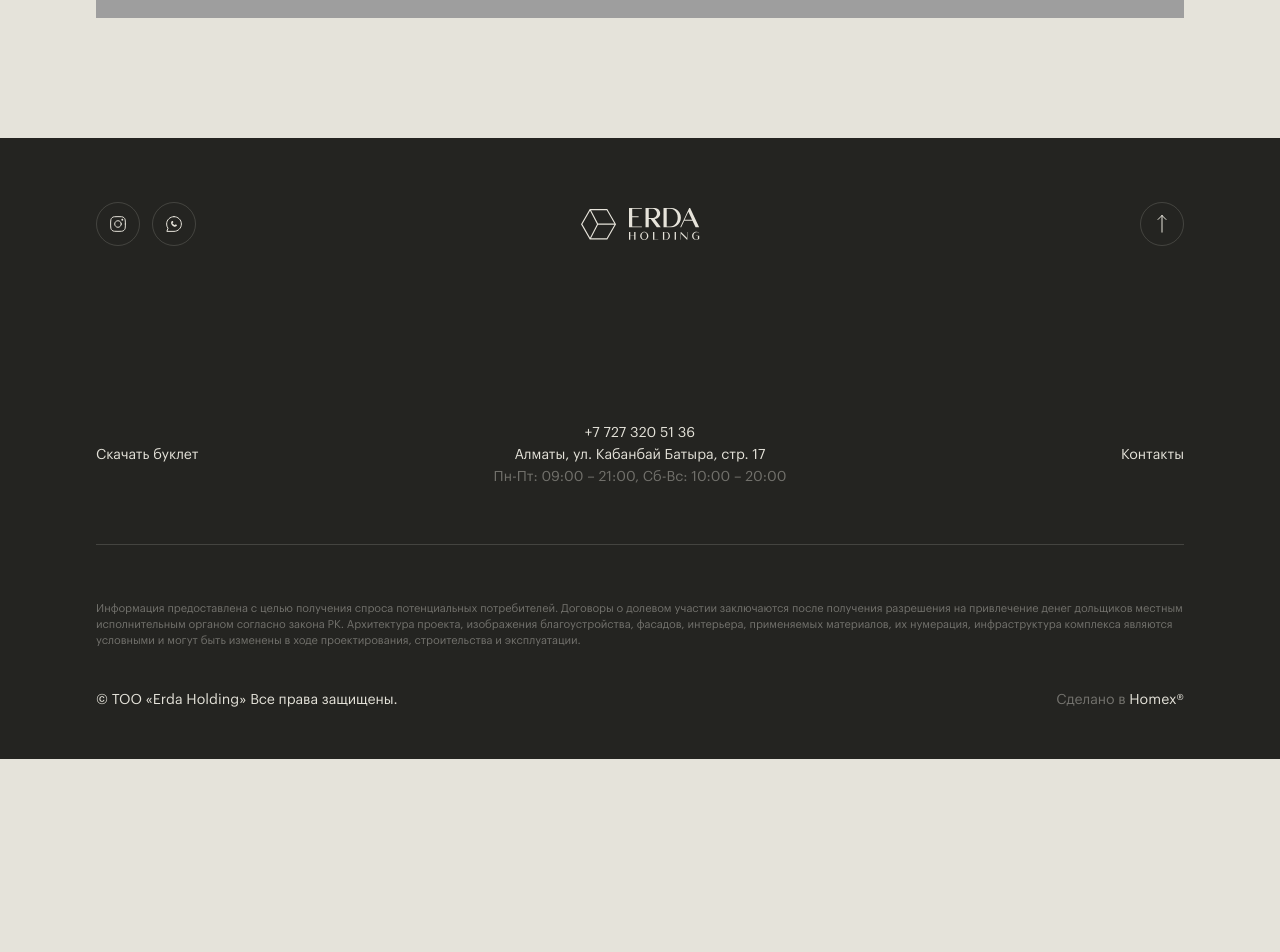
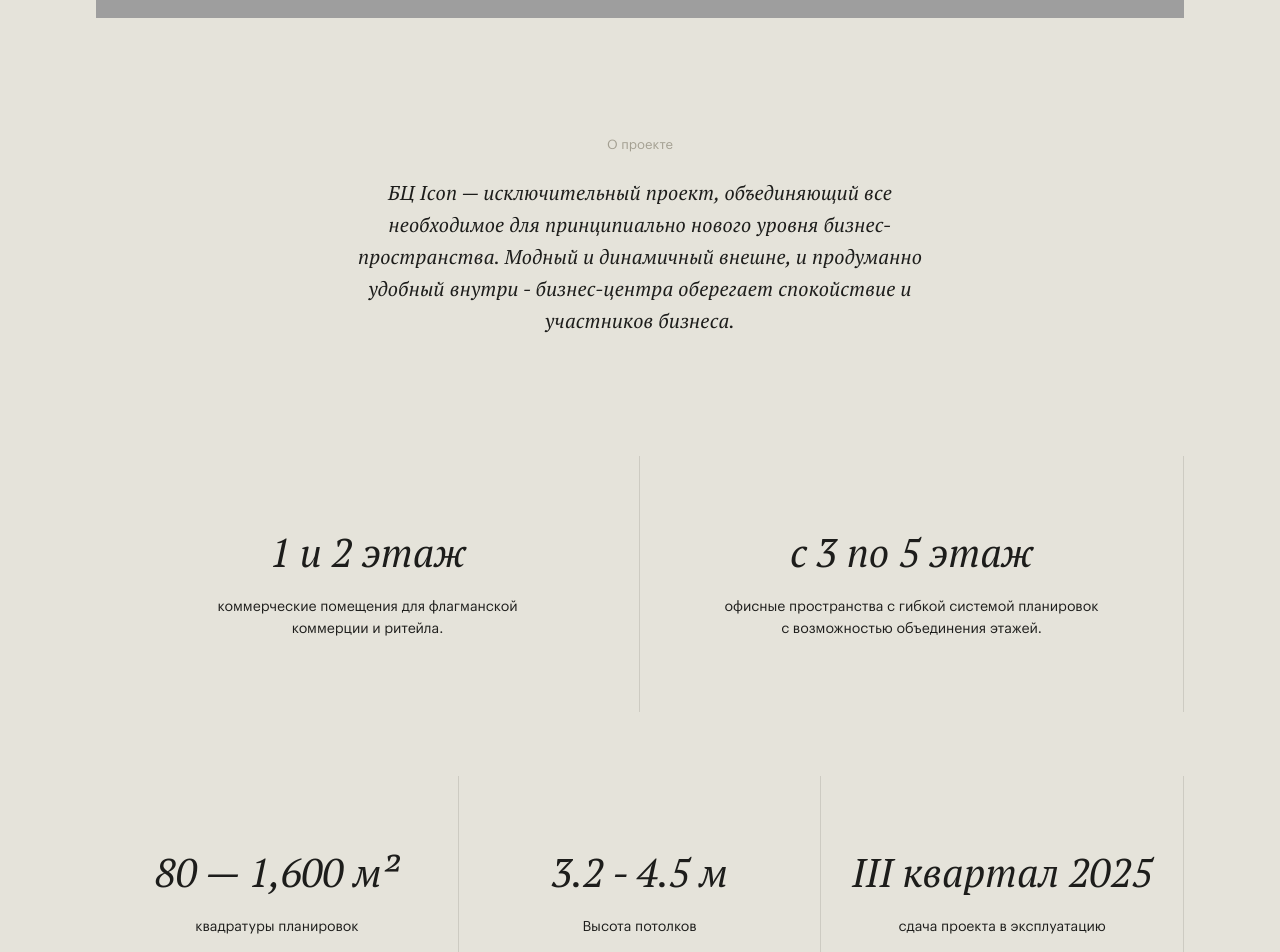
Before and after one commit to Murat1703/erda-project, a React (Vite) app: page /projects/icon in a window 1280 px wide. Shown: the part 1160-2112 px from the top of the page. Before the commit the page ends 1919 px from the top, so only its background shows below. Built offline with nearby package versions, Linux system fonts and the light colour scheme; grey boxes are pictures that could not be loaded.

Commit message:
projectPage Edit

```diff
--- a/src/components/MainSection/MainSection.jsx
+++ b/src/components/MainSection/MainSection.jsx
@@ -92,7 +92,7 @@
                     }}
                 >
                     <SwiperSlide>
-                        <div className={cls.slideItem}>
+                        <a href='/projects/icon' className={cls.slideItem}>
                             <div className={cls.slideImgWrapper}>
                                 <img src={img1} alt='img'/>
                             </div>
@@ -100,10 +100,10 @@
                                 <p>Icon</p>
                                 <p>пр-кт Сатпаева – уг. ул. Луганского</p>
                             </div>
-                        </div>
+                        </a>
                     </SwiperSlide>
                     <SwiperSlide>
-                        <div className={cls.slideItem}>
+                        <a href='/projects/luminor' className={cls.slideItem}>
                             <div className={cls.slideImgWrapper}>
                                 <img src={img2} alt='img'/>
                             </div>
@@ -111,10 +111,10 @@
                                 <p>Luminor</p>
                                 <p>пр-кт Сатпаева – уг. ул. Луганского</p>
                             </div>
-                        </div>
+                        </a>
                     </SwiperSlide>
                     <SwiperSlide>
-                        <div className={cls.slideItem}>
+                        <a href='/projects/norex' className={cls.slideItem}>
                             <div className={cls.slideImgWrapper}>
                                 <img src={img3} alt='img'/>
                             </div>
@@ -122,7 +122,7 @@
                                 <p>Norex</p>
                                 <p>пр-кт Сатпаева – уг. ул. Луганского</p>
                             </div>
-                        </div>
+                        </a>
                     </SwiperSlide>
 
                 </Swiper>
--- a/src/pages/ProjectsPage/ProjectsPage.jsx
+++ b/src/pages/ProjectsPage/ProjectsPage.jsx
@@ -3,7 +3,7 @@
 import { projects } from './projects';
 
 
-export const ProjectsPage = ({}) =>{
+export const ProjectsPage = () =>{
 
     const id = useParams();
     // console.log('id  = ',id)
@@ -41,6 +41,41 @@
                 <div className={cls.projectImgWrapper}>
                     <img src={project.img} alt='project-img'/>
                 </div>
+                <div className={cls.projectDescription}>
+                    <div className={cls.aboutProjectDescription}>
+                        <p>О проекте</p>
+                        <p>{project.about}</p>
+                    </div>
+                    <div className={cls.descriptionContent}>
+                        <div>
+                            <div className={cls.descriptionItem}>
+                                <p>{project.commercy}</p>
+                                <p>коммерческие помещения для флагманской <br/>коммерции и ритейла.</p>
+                            </div>
+                            <div className={cls.descriptionItem}>
+                                <p>{project.offices}</p>
+                                <p>офисные пространства с гибкой системой планировок<br/>с возможностью объединения этажей.</p>
+                            </div>
+                        </div>
+                        <div>
+                            <div>
+                                <div className={cls.descriptionItem}>
+                                    <p>{project.squareRange}</p>
+                                    <p>квадратуры планировок</p>
+                                </div>
+                                <div className={cls.descriptionItem}>
+                                    <p>{project.height}</p>
+                                    <p>Высота потолков</p>
+                                </div>
+                                <div className={cls.descriptionItem}>
+                                    <p>{project.isReady}</p>
+                                    <p>сдача проекта в эксплуатацию</p>
+                                </div>
+
+                            </div>
+                        </div>
+                    </div>
+                </div>
             </div>
         </section>
     )
--- a/src/pages/ProjectsPage/ProjectsPage.module.css
+++ b/src/pages/ProjectsPage/ProjectsPage.module.css
@@ -105,3 +105,101 @@
     height: 100%;
     object-fit: cover;
 }
+.projectDescription{
+    margin-top: 79px;
+    display: flex;
+    flex-direction: column;
+    gap: 119px;
+}
+.aboutProjectDescription{
+    display: flex;
+    flex-direction: column;
+    gap: 24px;
+    align-items: center;
+    margin: 0 auto;
+    max-width: 624px;
+}
+.aboutProjectDescription > p:nth-child(1){
+    font-size: 13px;
+    line-height: 16px;
+    letter-spacing: .13px;
+    color:var(--btn-opacity-bg);
+}
+.aboutProjectDescription > p:nth-child(2){
+    text-align: center;
+    font-family: "PT Serif", sans-serif;
+    font-size: 20px;
+    font-style: italic;
+    font-weight: 400;
+    line-height: 32px; /* 160% */
+    letter-spacing: 0.2px;
+}
+.descriptionContent{
+    display: flex;
+    flex-direction: column;
+    align-items: flex-start;
+    gap: 32px;
+    align-self: stretch;
+}
+.descriptionContent > div:nth-child(1) {
+    display: flex;
+    padding-bottom: 32px;
+    align-items: center;
+    align-self: stretch;
+}
+.descriptionContent > div:nth-child(2){
+    display: flex;
+    flex-direction: column;
+    align-self: stretch;
+}
+.descriptionContent > div:nth-child(2) > div{
+    display: flex;
+}
+.descriptionItem{
+    display: flex;
+    padding: 72px 0;
+    flex-direction: column;
+    align-items: center;
+    gap: 20px;
+    flex: 1 0 0;
+    align-self: stretch;
+    border-right: 1px solid var(--Alpha-AD12, rgba(29, 29, 27, 0.12));
+}
+.descriptionItem > p:nth-child(1){
+    text-align: center;
+    font-family: "PT Serif", sans-serif;
+    font-size: 40px;
+    font-style: italic;
+    font-weight: 400;
+    line-height: 48px; /* 120% */
+}
+.descriptionItem > p:nth-child(2){
+    text-align: center;
+}
+
+@media (max-width: 960px){
+    .projectsPageWrapper{
+        display: block;
+    }
+    .projectsPageContent{
+        padding: 96px 0;
+    }
+    .top{
+        padding: 0 20px;
+    }
+    .title{
+        gap: 32px;
+    }
+    .projectTitle > div:nth-child(1) > p:nth-child(1),
+    .projectTitle > div:nth-child(2) > p:nth-child(1){
+        font-size: 34px;
+        font-style: normal;
+        font-weight: 350;
+        line-height: 40px; /* 117.647% */
+        letter-spacing: 0.68px;
+
+    }
+    .projectImgWrapper{
+        height: 536px;
+    }
+}
--- a/src/pages/ProjectsPage/projects.js
+++ b/src/pages/ProjectsPage/projects.js
@@ -4,15 +4,25 @@
         title: "БЦ Icon",
         isReady: "III квартал 2025",
         address: "ул. Кабанбай батыра строение 5",
+        about: "БЦ Icon — исключительный проект, объединяющий все необходимое для принципиально нового уровня бизнес-пространства. Модный и динамичный внешне, и продуманно удобный внутри - бизнес-центра оберегает спокойствие и участников бизнеса.",
         img: "/assets/img/projects/icon.jpg",
-        index: 1
+        commercy: "1 и 2 этаж",
+        offices: "c 3 по 5 этаж",
+        squareRange: "80 — 1,600 м² ",
+        height: "3.2 - 4.5 м",
+        index: 1,
     },
     {
         id: "luminor",
         title: "БЦ Luminor",
         isReady: "II квартал 2026",
         address: "Cатпаева - Луганского",
+        about: "БЦ Luminor — исключительный проект, объединяющий все необходимое для принципиально нового уровня бизнес-пространства. Модный и динамичный внешне, и продуманно удобный внутри - бизнес-центра оберегает спокойствие и участников бизнеса.",
         img: "/assets/img/projects/luminor.jpg",
+        commercy: "1 и 2 этаж",
+        offices: "c 3 по 5 этаж",
+        squareRange: "80 — 1,600 м² ",
+        height: "3.2 - 4.5 м",
         index: 2
     },
     {
@@ -20,7 +30,12 @@
         title: "БЦ Norex",
         isReady: "IV квартал 2026",
         address: "Cатпаева - Луганского",
+        about: "БЦ Norex — исключительный проект, объединяющий все необходимое для принципиально нового уровня бизнес-пространства. Модный и динамичный внешне, и продуманно удобный внутри - бизнес-центра оберегает спокойствие и участников бизнеса.",
         img: "/assets/img/projects/luminor.jpg",
+        commercy: "1 и 2 этаж",
+        offices: "c 3 по 5 этаж",
+        squareRange: "80 — 1,600 м² ",
+        height: "3.2 - 4.5 м",
         index: 3
     }
 ]
```
